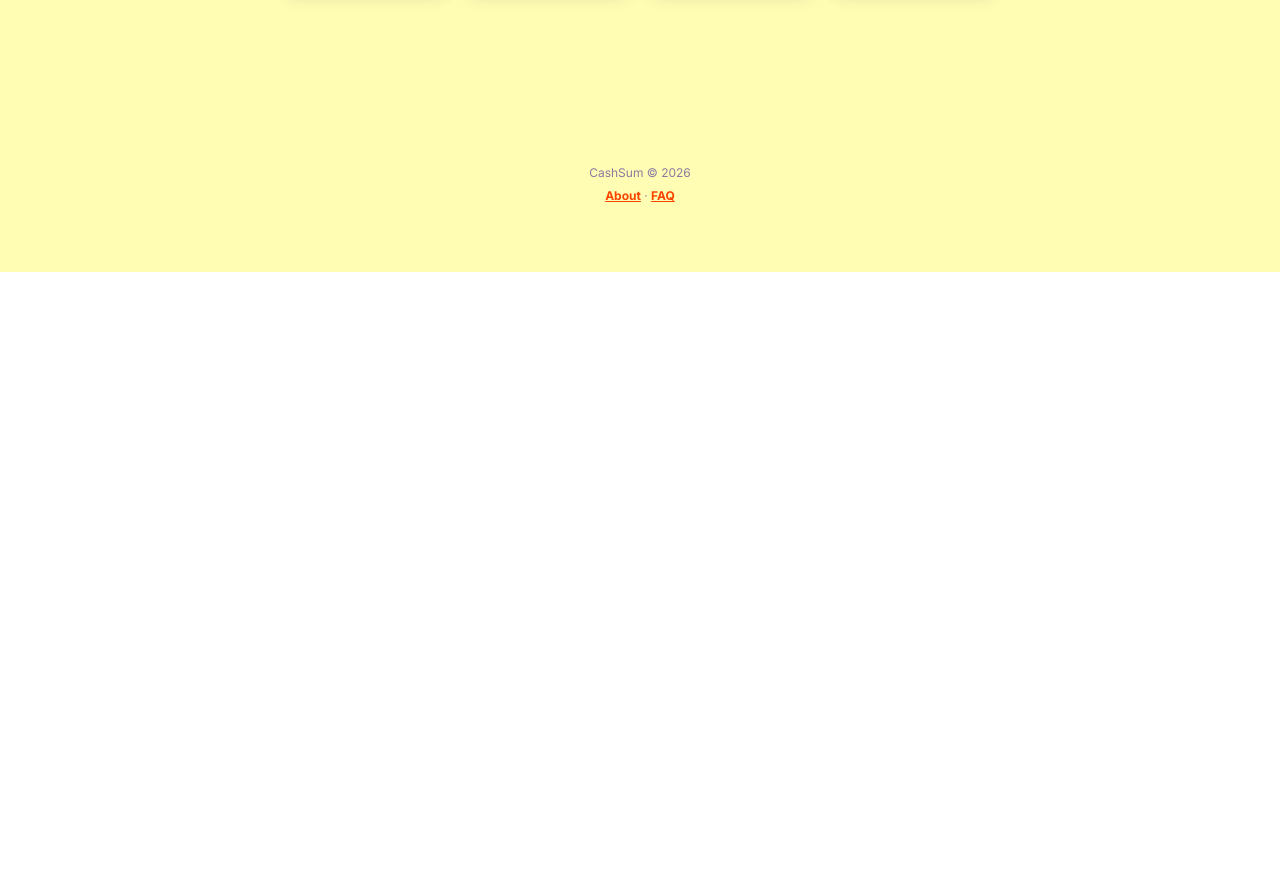
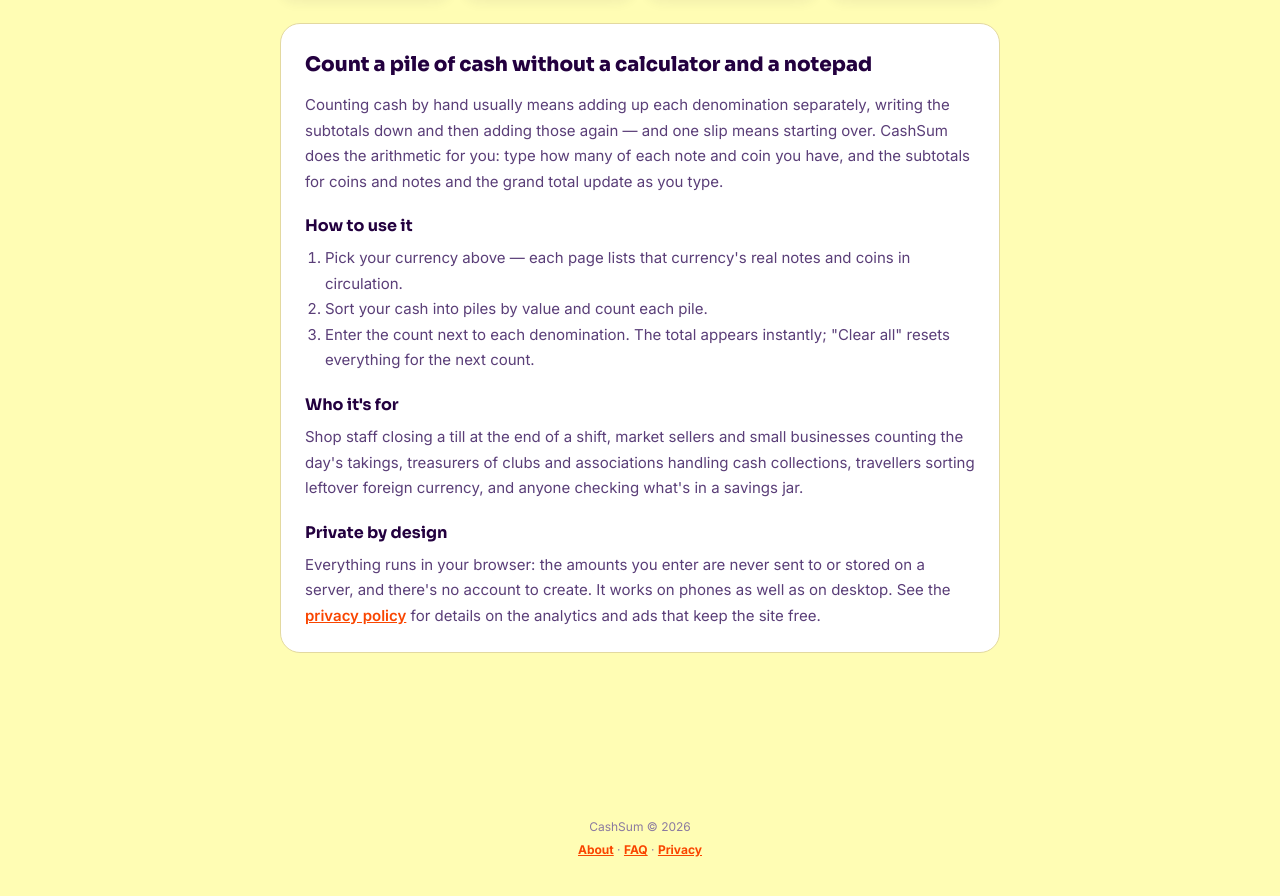
Before and after one commit to adilsonschmidtjunior-cpu/cashsum, a Next.js app: page / in a window 1280 px wide. Shown: the part 528-1424 px from the top of the page. Before the commit the page ends 800 px from the top, so only its background shows below. Built offline with nearby package versions, Linux system fonts and the light colour scheme.

Commit message:
Update page.js

```diff
--- a/app/page.js
+++ b/app/page.js
@@ -179,6 +179,56 @@
           ))}
         </div>
 
+        <div
+          style={{
+            background: COLORS.card,
+            borderRadius: 20,
+            padding: 24,
+            border: `1.5px solid ${COLORS.cardBorder}`,
+            fontFamily: "Inter, system-ui, sans-serif",
+            fontSize: 15,
+            lineHeight: 1.7,
+            color: COLORS.sub,
+            marginBottom: 24,
+          }}
+        >
+          <h2 style={{ fontFamily: "Sora, sans-serif", fontSize: 20, fontWeight: 800, color: COLORS.ink, margin: "0 0 10px" }}>
+            Count a pile of cash without a calculator and a notepad
+          </h2>
+          <p style={{ marginTop: 0 }}>
+            Counting cash by hand usually means adding up each denomination separately, writing the
+            subtotals down and then adding those again — and one slip means starting over. CashSum
+            does the arithmetic for you: type how many of each note and coin you have, and the
+            subtotals for coins and notes and the grand total update as you type.
+          </p>
+          <h3 style={{ fontFamily: "Sora, sans-serif", fontSize: 16, fontWeight: 700, color: COLORS.ink, margin: "18px 0 6px" }}>
+            How to use it
+          </h3>
+          <ol style={{ margin: 0, paddingLeft: 20 }}>
+            <li>Pick your currency above — each page lists that currency&apos;s real notes and coins in circulation.</li>
+            <li>Sort your cash into piles by value and count each pile.</li>
+            <li>Enter the count next to each denomination. The total appears instantly; &quot;Clear all&quot; resets everything for the next count.</li>
+          </ol>
+          <h3 style={{ fontFamily: "Sora, sans-serif", fontSize: 16, fontWeight: 700, color: COLORS.ink, margin: "18px 0 6px" }}>
+            Who it&apos;s for
+          </h3>
+          <p style={{ marginTop: 0 }}>
+            Shop staff closing a till at the end of a shift, market sellers and small businesses
+            counting the day&apos;s takings, treasurers of clubs and associations handling cash
+            collections, travellers sorting leftover foreign currency, and anyone checking what&apos;s
+            in a savings jar.
+          </p>
+          <h3 style={{ fontFamily: "Sora, sans-serif", fontSize: 16, fontWeight: 700, color: COLORS.ink, margin: "18px 0 6px" }}>
+            Private by design
+          </h3>
+          <p style={{ margin: 0 }}>
+            Everything runs in your browser: the amounts you enter are never sent to or stored on a
+            server, and there&apos;s no account to create. It works on phones as well as on desktop.
+            See the <Link href="/privacy" style={{ color: COLORS.red, fontWeight: 600 }}>privacy policy</Link> for
+            details on the analytics and ads that keep the site free.
+          </p>
+        </div>
+
         <div style={{ marginBottom: 20 }}>
           <AdSlot slot="3789125205" format="horizontal" style={{ minHeight: 90 }} />
         </div>
@@ -202,6 +252,10 @@
           <Link href="/faq" style={{ color: COLORS.red, fontWeight: 700, textDecoration: "underline" }}>
             FAQ
           </Link>
+          {" · "}
+          <Link href="/privacy" style={{ color: COLORS.red, fontWeight: 700, textDecoration: "underline" }}>
+            Privacy
+          </Link>
         </div>
       </div>
     </div>
```
